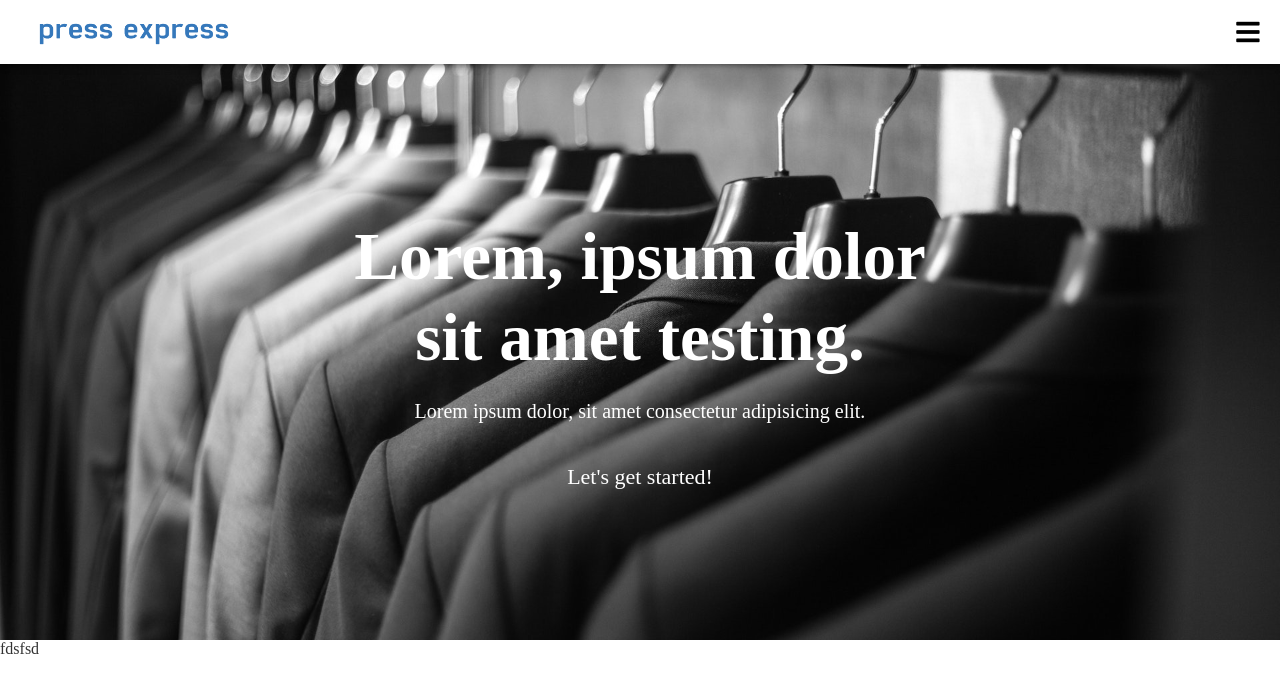
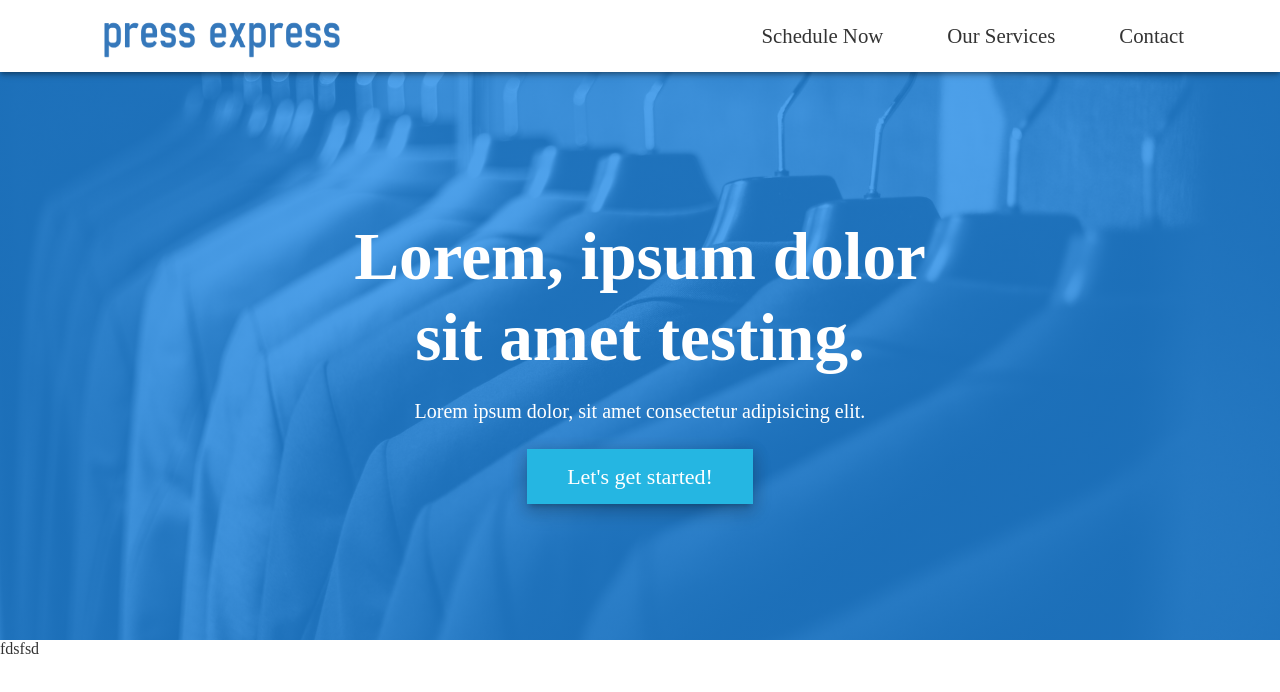
Before and after one commit to erlorenz/pressexpressvue, a Vue app: page / in a window 1280 px wide. Shown: the top 692 px of the page. Built offline with nearby package versions, Linux system fonts and the light colour scheme.

Commit message:
finished home page

```diff
--- a/src/components/TheNavbar.vue
+++ b/src/components/TheNavbar.vue
@@ -51,7 +51,7 @@ export default {
   display: flex;
   align-items: center;
   text-align: center;
-  height: 4rem;
+  height: 3.5rem;
   position: fixed;
   top: 0;
   width: 100%;
@@ -62,27 +62,63 @@ export default {
   display: inline-block;
   margin-right: auto;
   padding-left: 3%;
+  padding-top: 0.5rem;
 
   img {
     height: 2rem;
     width: 12rem;
-    padding-top: 0.5rem;
   }
 }
 
 .navbar__list {
   display: none;
-
-  li {
-  }
 }
 
 .navbar__menu-button {
   button {
     border: none;
     background: white;
-    height: 4rem;
-    width: 4rem;
+    height: 3.5rem;
+    width: 3.5rem;
+  }
+}
+
+@media (min-width: 992px) {
+  .navbar {
+    height: 4.5rem;
+  }
+  .navbar__menu-button {
+    display: none;
+  }
+
+  .navbar__brand {
+    padding-left: 8%;
+    padding-top: 0.8rem;
+
+    img {
+      height: 2.5rem;
+      width: 15rem;
+    }
+  }
+
+  .navbar__list {
+    display: inline-flex;
+    padding-right: 5%;
+
+    li {
+      display: inline-flex;
+      align-items: center;
+
+      a {
+        color: $text-color-primary;
+        line-height: 4.5rem;
+        padding: 0 2rem;
+
+        &:hover {
+          background-color: #eee;
+        }
+      }
+    }
   }
 }
 </style>
--- a/src/components/TheShowcase.vue
+++ b/src/components/TheShowcase.vue
@@ -1,23 +1,13 @@
 <template>
-  <header
-    id="showcase"
-    class="blend">
+  <header class="hero">
     <div class="content-wrap">
-      <transition-group
-        name="fade"
-        appear>
-        <h1 key="1">Lorem, ipsum dolor sit amet testing.</h1>
-        <p key="2">Lorem ipsum dolor, sit amet consectetur adipisicing elit.</p>
-      </transition-group>
-      <transition
-        name="scale-in"
-        appear>
+      <h1>Lorem, ipsum dolor sit amet testing.</h1>
+      <p>Lorem ipsum dolor, sit amet consectetur adipisicing elit.</p>
       <router-link
         :to="{ name: 'schedule' }"
-          class="showcase__button">
+        class="hero__button">
         Let's get started!
       </router-link>
-      </transition>
     </div>
   </header>
 </template>
@@ -31,9 +21,14 @@ export default {
 
 
 <style lang="scss" scoped>
-#showcase {
+.hero {
   min-height: 90vh;
-  background: url('../assets/img/grey.jpg');
+  background-image: linear-gradient(
+      to bottom,
+      rgba($theme-color-primary, 0.8),
+      rgba($theme-color-primary, 0.8)
+    ),
+    url('../assets/img/grey.jpg');
   background-position: center;
   background-size: cover;
   display: flex;
@@ -42,18 +37,14 @@ export default {
   padding-top: 0;
 }
 
-.blend {
-  background-blend-mode: multiply;
-}
 .content-wrap {
   font-size: 1.8rem;
   max-width: 768px;
   margin: 0 auto;
   text-align: center;
   padding: 0 5%;
-}
 
-#showcase h1 {
+  h1 {
     padding-top: 0;
     padding-bottom: 0;
     font-size: 1.5em;
@@ -61,13 +52,13 @@ export default {
     line-height: 1.2;
     color: white;
   }
-
-#showcase p {
+  p {
     font-weight: 400;
     font-size: 1.25rem;
     line-height: 1.2;
     color: white;
     margin: 1em 0;
+  }
 }
 
 @media (min-width: 768px) {
@@ -77,7 +68,7 @@ export default {
   }
 }
 @media (min-width: 992px) {
-  #showcase {
+  .hero {
     min-height: 80vh;
   }
 
@@ -87,32 +78,13 @@ export default {
   }
 }
 
-.showcase__button {
+.hero__button {
   border: none;
   cursor: pointer;
   color: white;
   padding: 15px 40px;
   font-size: 22px;
-  box-shadow: var(--shadow-high);
-  background: var(--primary-theme-color);
-}
-
-/*transitions*/
-
-.fade-enter-active {
-  transition: opacity 1s;
-}
-
-.fade-enter {
-  opacity: 0;
-}
-
-.scale-in-enter-active {
-  transition: all 0.2s;
-  transition-delay: 0.5s;
-}
-
-.scale-in-enter {
-  transform: scale(0);
+  box-shadow: $shadow-high;
+  background: $button-color;
 }
 </style>
```
Lines whose indentation alone changed are shown as unchanged.
